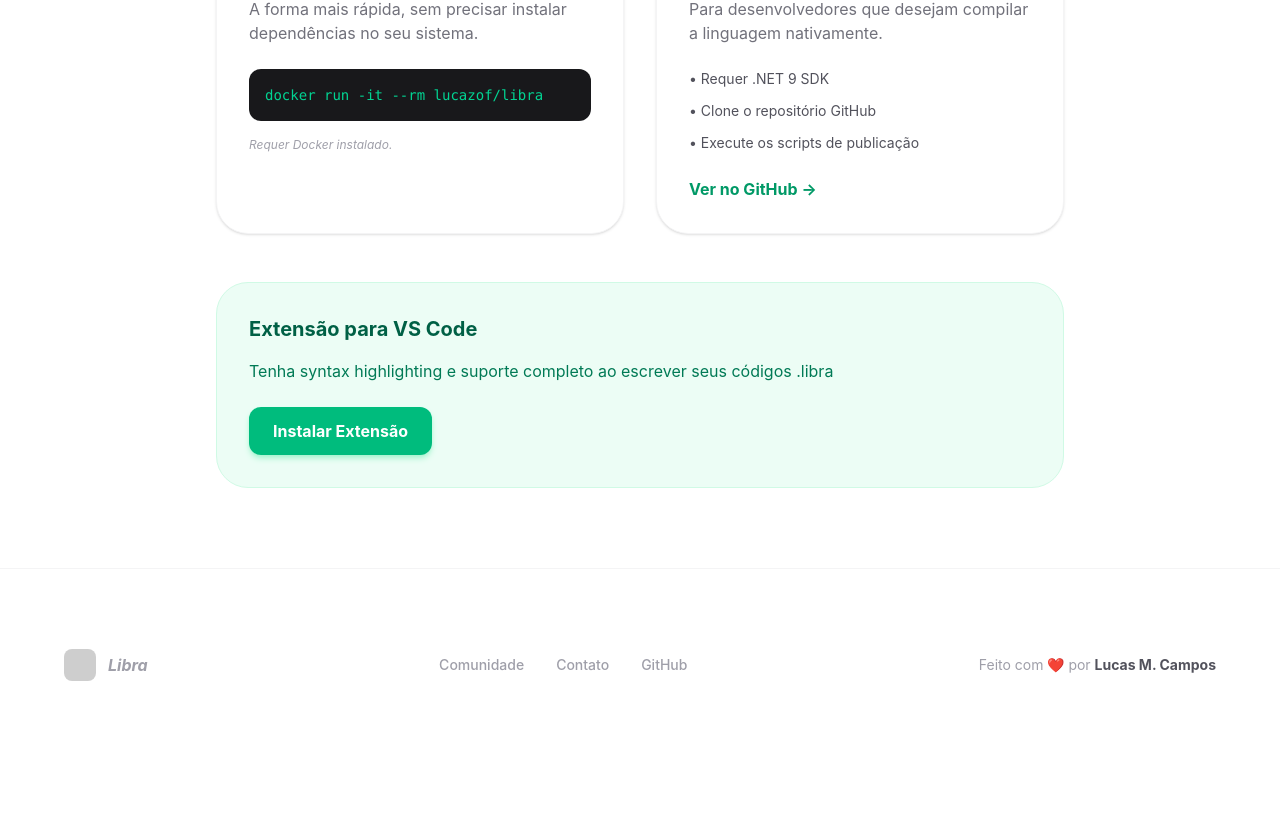
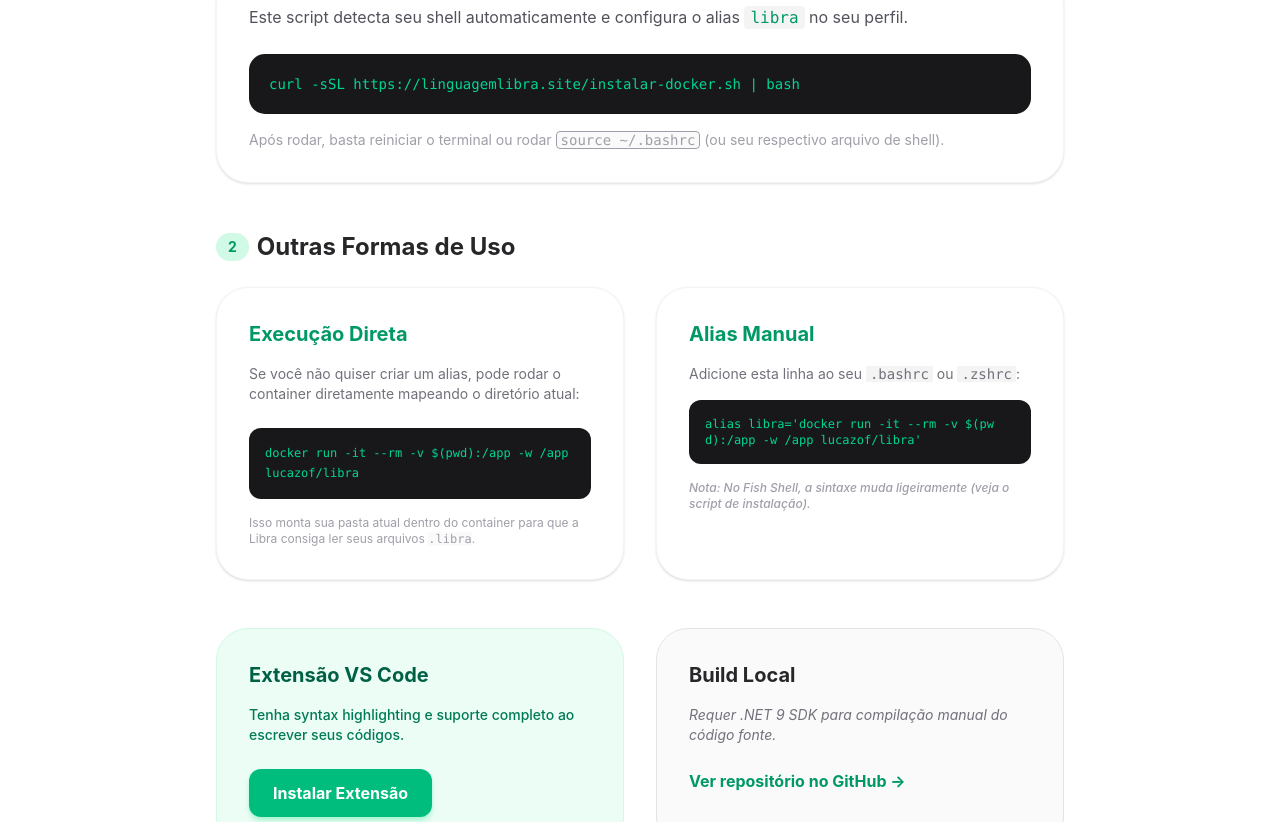
Before and after one commit to linguagem-libra/linguagem-libra.github.io, a React (Vite) app: page /#/baixar in a window 1280 px wide. Shown: the part 377-1199 px from the top of the page. Before the commit the page ends 1138 px from the top, so only its background shows below. Built offline with nearby package versions, Linux system fonts and the light colour scheme; grey boxes are pictures that could not be loaded.

Commit message:
chore: add docker instalation to download page

```diff
--- a/src/pages/Download.tsx
+++ b/src/pages/Download.tsx
@@ -6,31 +6,56 @@ export function Download() {
         Escolha a melhor forma de começar a usar a Libra no seu computador.
       </p>
 
+      <div className="space-y-12">
+        <section>
+          <h2 className="text-2xl font-bold mb-6 text-zinc-800 flex items-center gap-2">
+            <span className="bg-emerald-100 text-emerald-600 px-3 py-1 rounded-full text-sm">1</span>
+            Instalação Automática via Docker (Recomendado)
+          </h2>
+          <div className="bg-white p-8 rounded-[2rem] border border-zinc-100 shadow-sm">
+            <p className="text-zinc-600 mb-6">
+              Este script detecta seu shell automaticamente e configura o alias <code className="bg-zinc-100 px-1.5 py-0.5 rounded text-emerald-600 font-mono">libra</code> no seu perfil.
+            </p>
+            <div className="bg-zinc-900 p-5 rounded-2xl font-mono text-sm text-emerald-400 mb-4 overflow-x-auto">
+              curl -sSL https://linguagemlibra.site/instalar-docker.sh | bash
+            </div>
+            <p className="text-sm text-zinc-400">
+              Após rodar, basta reiniciar o terminal ou rodar <code className="bg-zinc-50 px-1 rounded border">source ~/.bashrc</code> (ou seu respectivo arquivo de shell).
+            </p>
+          </div>
+        </section>
+
+        <section>
+          <h2 className="text-2xl font-bold mb-6 text-zinc-800 flex items-center gap-2">
+            <span className="bg-emerald-100 text-emerald-600 px-3 py-1 rounded-full text-sm">2</span>
+            Outras Formas de Uso
+          </h2>
+
           <div className="grid md:grid-cols-2 gap-8">
             <div className="bg-white p-8 rounded-[2rem] border border-zinc-100 shadow-sm">
-          <h2 className="text-2xl font-bold mb-4 text-emerald-600">Docker (Recomendado)</h2>
-          <p className="text-zinc-500 mb-6">A forma mais rápida, sem precisar instalar dependências no seu sistema.</p>
-          <div className="bg-zinc-900 p-4 rounded-xl font-mono text-sm text-emerald-400 mb-4">
-            docker run -it --rm lucazof/libra
+              <h3 className="text-xl font-bold mb-4 text-emerald-600">Execução Direta</h3>
+              <p className="text-zinc-500 text-sm mb-6">Se você não quiser criar um alias, pode rodar o container diretamente mapeando o diretório atual:</p>
+              <div className="bg-zinc-900 p-4 rounded-xl font-mono text-xs text-emerald-400 mb-4 overflow-x-auto leading-relaxed">
+                docker run -it --rm -v $(pwd):/app -w /app lucazof/libra
               </div>
-          <p className="text-xs text-zinc-400 italic">Requer Docker instalado.</p>
+              <p className="text-xs text-zinc-400">Isso monta sua pasta atual dentro do container para que a Libra consiga ler seus arquivos <code className="bg-zinc-50">.libra</code>.</p>
             </div>
 
             <div className="bg-white p-8 rounded-[2rem] border border-zinc-100 shadow-sm">
-          <h2 className="text-2xl font-bold mb-4 text-emerald-600">Build Local</h2>
-          <p className="text-zinc-500 mb-6">Para desenvolvedores que desejam compilar a linguagem nativamente.</p>
-          <ul className="text-sm text-zinc-600 space-y-3 mb-6">
-            <li>• Requer .NET 9 SDK</li>
-            <li>• Clone o repositório GitHub</li>
-            <li>• Execute os scripts de publicação</li>
-          </ul>
-          <a href="https://github.com/linguagem-libra/libra" target="_blank" className="text-emerald-600 font-bold hover:underline">Ver no GitHub →</a>
+              <h3 className="text-xl font-bold mb-4 text-emerald-600">Alias Manual</h3>
+              <p className="text-zinc-500 text-sm mb-4">Adicione esta linha ao seu <code className="bg-zinc-100 px-1">.bashrc</code> ou <code className="bg-zinc-100 px-1">.zshrc</code>:</p>
+              <div className="bg-zinc-900 p-4 rounded-xl font-mono text-xs text-emerald-400 mb-4 break-all">
+                alias libra='docker run -it --rm -v $(pwd):/app -w /app lucazof/libra'
+              </div>
+              <p className="text-xs text-zinc-400 italic font-medium">Nota: No Fish Shell, a sintaxe muda ligeiramente (veja o script de instalação).</p>
             </div>
           </div>
+        </section>
 
-      <div className="mt-12 bg-emerald-50 p-8 rounded-[2rem] border border-emerald-100">
-        <h2 className="text-xl font-bold mb-4 text-emerald-800">Extensão para VS Code</h2>
-        <p className="text-emerald-700 mb-6">Tenha syntax highlighting e suporte completo ao escrever seus códigos .libra</p>
+        <div className="grid md:grid-cols-2 gap-8">
+          <div className="bg-emerald-50 p-8 rounded-[2rem] border border-emerald-100">
+            <h2 className="text-xl font-bold mb-4 text-emerald-800">Extensão VS Code</h2>
+            <p className="text-emerald-700 text-sm mb-6 font-medium">Tenha syntax highlighting e suporte completo ao escrever seus códigos.</p>
             <a
               href="https://marketplace.visualstudio.com/items?itemName=LucasMCampos.libra"
               target="_blank"
@@ -39,6 +64,20 @@ export function Download() {
               Instalar Extensão
             </a>
           </div>
+
+          <div className="bg-zinc-50 p-8 rounded-[2rem] border border-zinc-200">
+            <h2 className="text-xl font-bold mb-4 text-zinc-800">Build Local</h2>
+            <p className="text-zinc-500 text-sm mb-6 italic">Requer .NET 9 SDK para compilação manual do código fonte.</p>
+            <a
+              href="https://github.com/linguagem-libra/libra"
+              target="_blank"
+              className="text-emerald-600 font-bold hover:underline inline-flex items-center gap-2"
+            >
+              Ver repositório no GitHub →
+            </a>
+          </div>
+        </div>
+      </div>
     </main>
   );
 }
```
Lines whose indentation alone changed are shown as unchanged.
